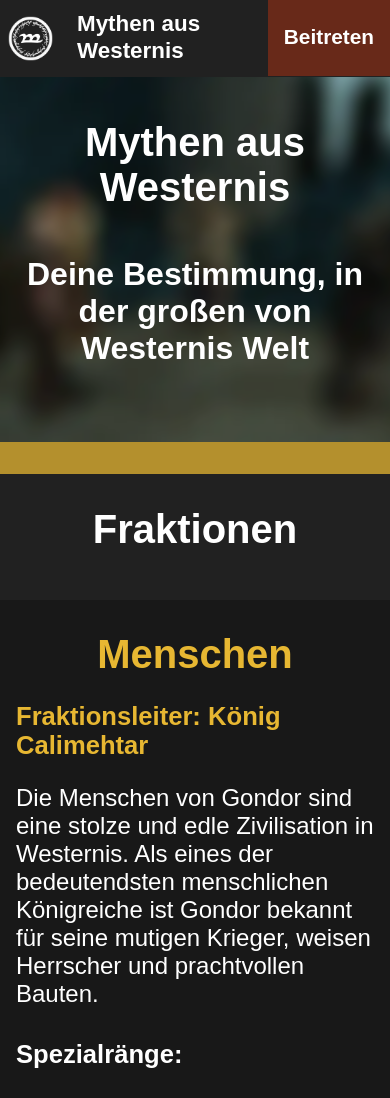
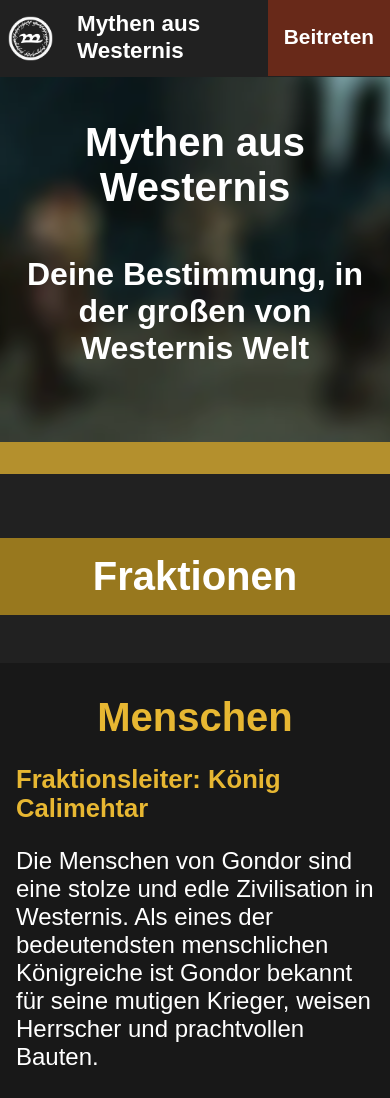
Before and after one commit to DannyINF/maw-rp-de, a Next.js app: page / in a window 390 px wide. Shown: the top 1098 px of the page. Built offline with nearby package versions, Linux system fonts and the light colour scheme.

Commit message:
feat(factions) design improvements

```diff
--- a/src/components/factions/factions.module.scss
+++ b/src/components/factions/factions.module.scss
@@ -1,28 +1,22 @@
 .factions {
-	padding: var(--spacing-xlarge);
-	margin: 0 10%;
+	padding: var(--spacing-xlarge) 0;
 	background-color: var(--bg-dark);
 	color: var(--text-light);
-	padding-top: var(--spacing-medium);
+	padding-top: var(--spacing-xxlarge);
 
-	//on mobile
-	@media (max-width: 1200px) {
-		margin: 0 5%;
-		padding: var(--spacing-medium);
-	}
-
-	//mobile
-	@media (max-width: 768px) {
-		margin: 0;
-		padding: 0;
-	}
-
-	h2 {
+	> h2 {
 		font-family: var(--font-family);
 		font-weight: var(--font-weight-extrabold);
 		font-size: var(--font-size-headline);
 		text-align: center;
-		margin-bottom: var(--spacing-xlarge);
+		margin-bottom: calc(var(--spacing-xlarge) * 2);
+		background-color: var(--accent-color-primary);
+		margin-top: 0;
+		padding: var(--spacing-medium) 0;
+
+		@media (max-width: 768px) {
+			margin-bottom: var(--spacing-xlarge);
+		}
 	}
 
 	.faction {
@@ -33,6 +27,11 @@
 		width: fit-content;
 		position: relative;
 		transition: cubic-bezier(0.075, 0.82, 0.165, 1) 0.3s;
+		padding: 0 calc(var(--spacing-content) * 0.5);
+
+		@media (max-width: 768px) {
+			padding: 0;
+		}
 
 		&:nth-child(odd) {
 			left: -10%;
```
